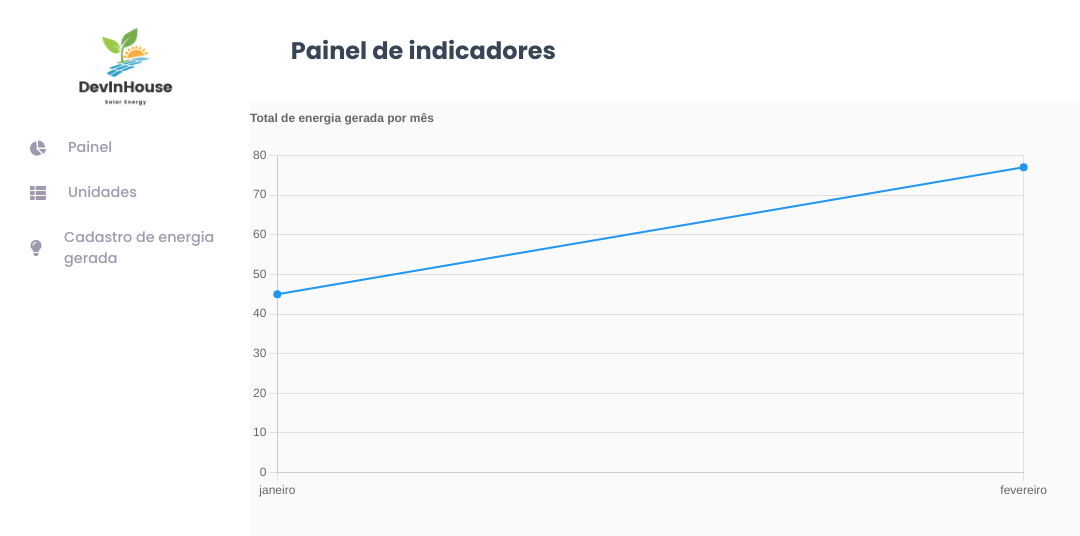
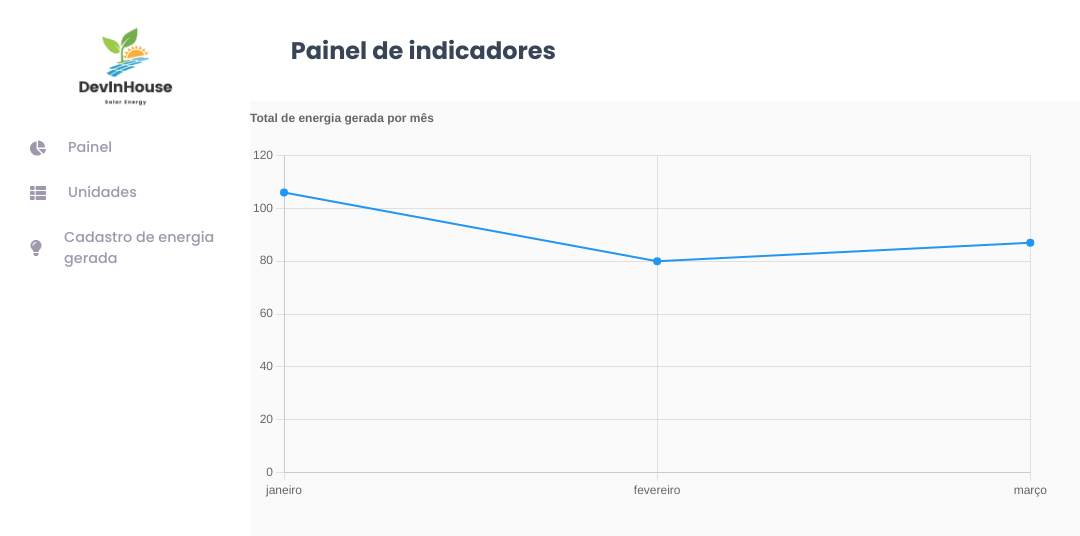
Before and after one commit to deywid/solar-energy, a React (Create React App) app: page / in a window 1280 px wide. Shown: the top 536 px of the page, without its empty margins (0-1080 px from the left). Built offline with nearby package versions, Linux system fonts and the light colour scheme; data requests are answered from the project's data file.

Commit message:
line chart done [sums total monthly]

```diff
--- a/db.json
+++ b/db.json
@@ -36,27 +36,33 @@
   "geracao": [
     {
       "unidade": "Sunny",
-      "data": "2022-01-29",
+      "data": "2021-01-29",
       "total_gerado": "45",
       "id": 1
     },
     {
       "unidade": "EssePe",
-      "data": "2022-02-10",
-      "total_gerado": "77",
+      "data": "2021-02-10",
+      "total_gerado": "57",
       "id": 2
     },
     {
       "unidade": "Solmar",
-      "data": "2022-02-17",
+      "data": "2021-02-17",
       "total_gerado": "23",
       "id": 3
     },
     {
       "unidade": "Floripa",
-      "data": "2022-01-7",
-      "total_gerado": "51",
+      "data": "2021-01-7",
+      "total_gerado": "61",
       "id": 4
+    },
+    {
+      "unidade": "Mais um",
+      "data": "2021-03-16",
+      "total_gerado": "87",
+      "id": 5
     }
   ]
 }
--- a/src/components/Charts/index.js
+++ b/src/components/Charts/index.js
@@ -1,5 +1,6 @@
 import React from "react";
 import { Line } from "react-chartjs-2";
+// eslint-disable-next-line no-unused-vars
 import { Chart as ChartJS } from "chart.js/auto";
 
 function LineChart({ chartData, options }) {
--- a/src/pages/Painel/index.js
+++ b/src/pages/Painel/index.js
@@ -9,28 +9,47 @@ function Painel() {
 
   useEffect(() => {
     axios.get("http://localhost:3333/geracao").then(function (response) {
-      setRequest([...response.data]);
+      setRequest(response.data);
     });
   }, []);
 
-  const filter = request.filter((item) => new Date(item.data).getMonth());
-  const soma = filter.reduce((a, b) => a + parseFloat(b.total_gerado), 0);
+  function get_TotalGenerated() {
+    const soma = [];
 
-  console.log(filter, soma);
+    const groupBy = request.reduce(function (acum, elem) {
+      const mes = new Date(elem.data).getMonth();
+      acum[mes] = acum[mes] || [];
+      acum[mes].push(elem.total_gerado);
+      return acum;
+    }, Object.create(null));
 
-  const data = {
-    labels: [
+    for (let val of Object.values(groupBy)) {
+      soma.push(
+        val.reduce(function (acum, elem) {
+          return acum + +elem; //parse
+        }, 0)
+      );
+    }
+    return soma;
+  }
+
+  function get_UniqueMonths() {
+    return [
       ...new Set(
         request.map((item) =>
           new Date(item.data).toLocaleString("pt-br", { month: "long" })
         )
       ),
-    ],
+    ];
+  }
+
+  const data = {
+    labels: get_UniqueMonths(),
     datasets: [
       {
         label: "",
-        data: request.map((item) => item.total_gerado),
-        backgroundColor: ["#2196F3"],
+        data: get_TotalGenerated(),
+        backgroundColor: "#2196F3",
         borderWidth: 2,
         borderColor: "#2196F3",
       },
```
